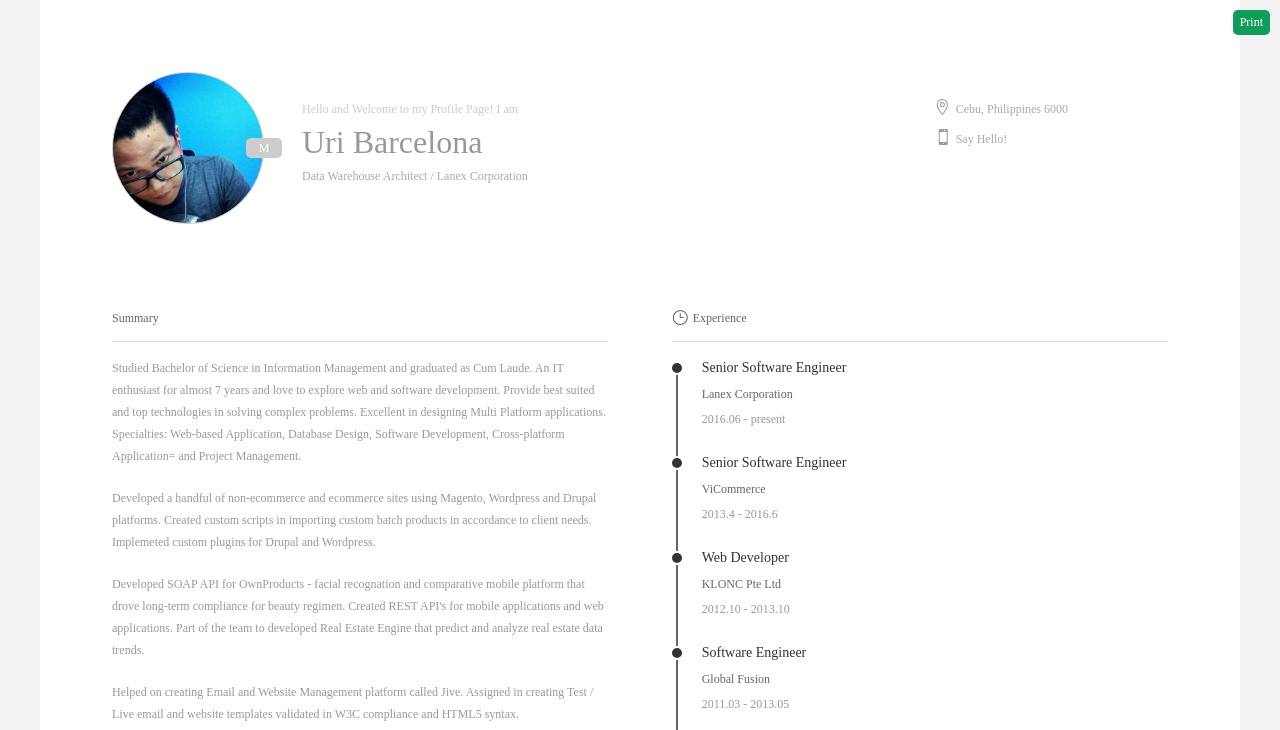
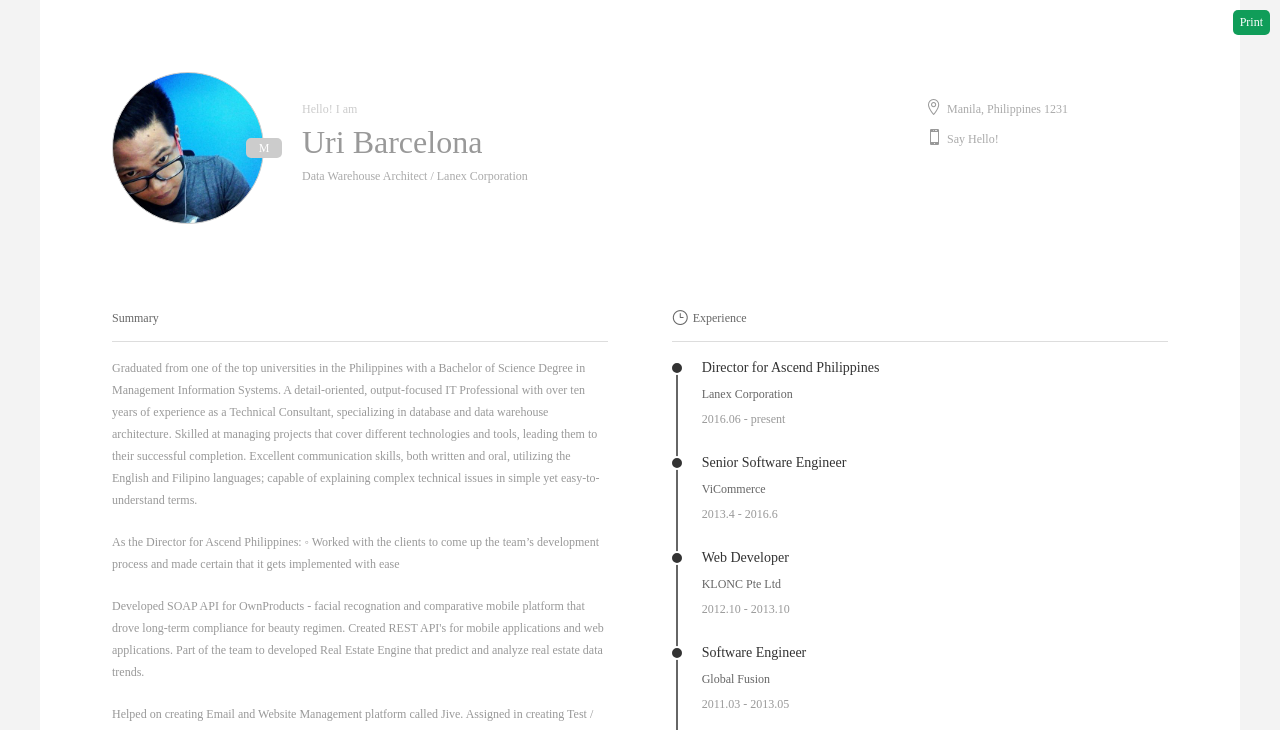
Before and after one commit to uribarcelona/uribarcelona.github.io, a plain HTML site: page index.html in a window 1280 px wide. Shown: the top 730 px of the page. Drawn offline with Linux system fonts and the light colour scheme.

Commit message:
Body Commit 20160711_1

```diff
--- a/index.html
+++ b/index.html
@@ -41,11 +41,11 @@
                         <b class="doing r5">M</b>
                     </div>
                     <div class="base">
-                        <p class="desc">Hello and Welcome to my Profile Page! I am</p>
+                        <p class="desc">Hello! I am</p>
                         <h2>Uri Barcelona</h2>
                         <p>Data Warehouse Architect / Lanex Corporation</p>
                         <span>
-                            <p><i aria-hidden="true" data-icon="&#xe01d;"></i>Cebu, Philippines 6000</p>
+                            <p><i aria-hidden="true" data-icon="&#xe01d;"></i>Manila, Philippines 1231</p>
                             <p><a href="javascript:;" class="tel_me"><i aria-hidden="true" data-icon="&#xe00b;"></i>Say Hello!</a></p>
                         </span>
                     </div>
@@ -59,13 +59,12 @@
 
                         <h5>Summary</h5>
                         <p class="desc">
-                            Studied Bachelor of Science in Information Management and graduated as Cum Laude. An IT enthusiast for almost 7 years and love to explore web and software development. Provide best suited and top technologies in solving complex problems. Excellent in designing Multi Platform applications.
-
-                            Specialties: Web-based Application, Database Design, Software Development, Cross-platform Application= and Project Management.
+                            Graduated from one of the top universities in the Philippines with a Bachelor of Science Degree in Management Information Systems. A detail-oriented, output-focused IT Professional with over ten years of experience as a Technical Consultant, specializing in database and data warehouse architecture. Skilled at managing projects that cover different technologies and tools, leading them to their successful completion. Excellent communication skills, both written and oral, utilizing the English and Filipino languages; capable of explaining complex technical issues in simple yet easy-to-understand terms.
                         </p>
                         <!-- s1~s5 为对应右侧 时间点 -->
                         <p class="desc s1">
-                            Developed a handful of non-ecommerce and ecommerce sites using Magento, Wordpress and Drupal platforms. Created custom scripts in importing custom batch products in accordance to client needs. Implemeted custom plugins for Drupal and Wordpress.
+                            As the Director for Ascend Philippines:
+							◦	Worked with the clients to come up the team’s development process and made certain that it gets implemented with ease
                         </p>
                         <p class="desc s2">
 
@@ -148,7 +147,7 @@
                                 <div class="dot"><b></b></div>
                                 <!--内容-->
                                 <div class="con">
-                                    <h3>Senior Software Engineer</h3>
+                                    <h3>Director for Ascend Philippines</h3>
                                     <p>Lanex Corporation</p>
                                     <p class="desc">2016.06 - present</p>
                                 </div>
```
